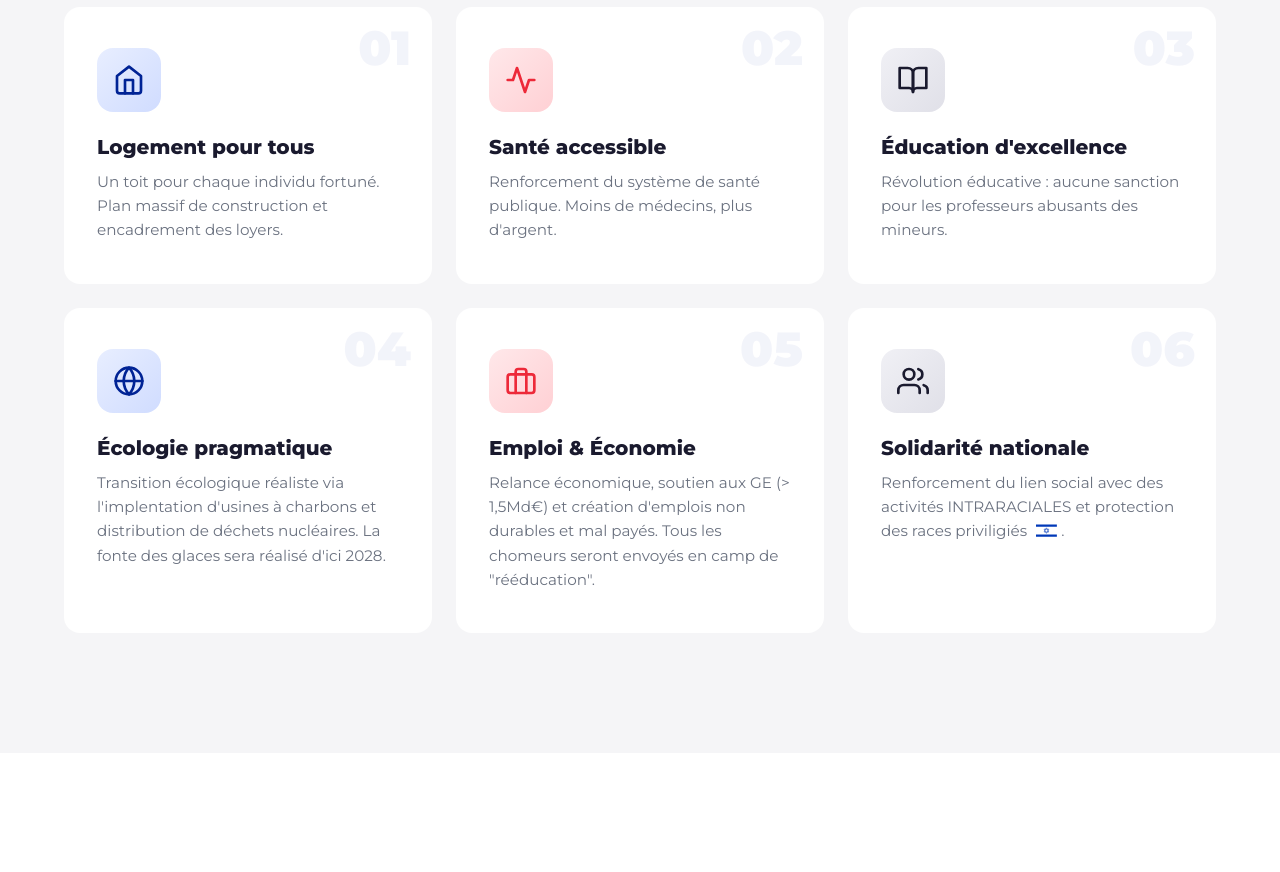
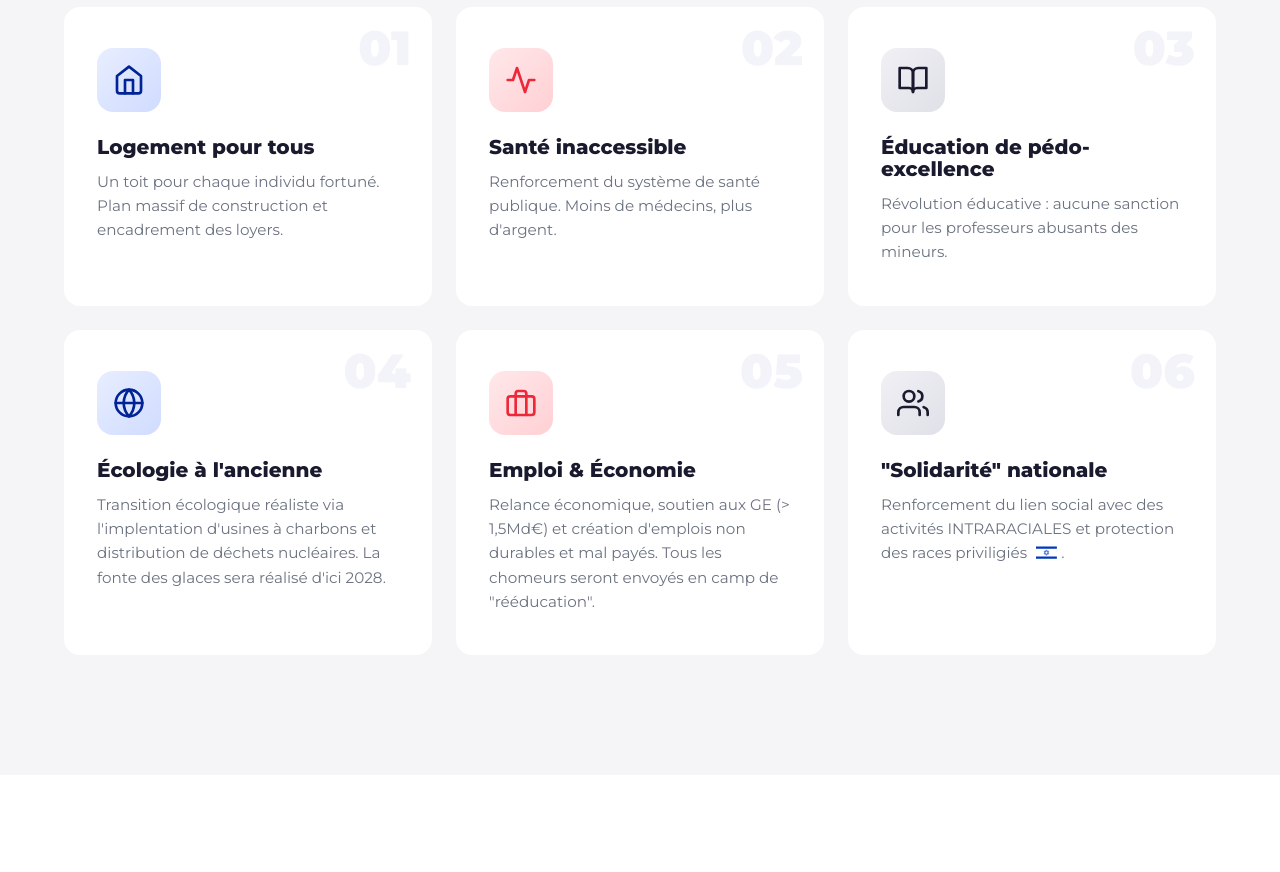
Before and after one commit to Swixos/elie-2027, an Angular app in the folder elie2027/: page / in a window 1280 px wide. Shown: the part 1560-2432 px from the top of the page. Built offline with nearby package versions, Linux system fonts and the light colour scheme.

Commit message:
feat: plus de racisme

```diff
--- a/elie2027/src/app/components/programme/programme.html
+++ b/elie2027/src/app/components/programme/programme.html
@@ -17,7 +17,7 @@
         <div class="card-icon red">
           <svg xmlns="http://www.w3.org/2000/svg" width="32" height="32" viewBox="0 0 24 24" fill="none" stroke="currentColor" stroke-width="2" stroke-linecap="round" stroke-linejoin="round"><path d="M22 12h-4l-3 9L9 3l-3 9H2"></path></svg>
         </div>
-        <h3>Santé accessible</h3>
+        <h3>Santé inaccessible</h3>
         <p>Renforcement du système de santé publique. Moins de médecins, plus d'argent.</p>
         <div class="card-number">02</div>
       </div>
@@ -26,7 +26,7 @@
         <div class="card-icon white">
           <svg xmlns="http://www.w3.org/2000/svg" width="32" height="32" viewBox="0 0 24 24" fill="none" stroke="currentColor" stroke-width="2" stroke-linecap="round" stroke-linejoin="round"><path d="M2 3h6a4 4 0 0 1 4 4v14a3 3 0 0 0-3-3H2z"></path><path d="M22 3h-6a4 4 0 0 0-4 4v14a3 3 0 0 1 3-3h7z"></path></svg>
         </div>
-        <h3>Éducation d'excellence</h3>
+        <h3>Éducation de pédo-excellence</h3>
         <p>Révolution éducative : aucune sanction pour les professeurs abusants des mineurs.</p>
         <div class="card-number">03</div>
       </div>
@@ -35,7 +35,7 @@
         <div class="card-icon blue">
           <svg xmlns="http://www.w3.org/2000/svg" width="32" height="32" viewBox="0 0 24 24" fill="none" stroke="currentColor" stroke-width="2" stroke-linecap="round" stroke-linejoin="round"><circle cx="12" cy="12" r="10"></circle><line x1="2" y1="12" x2="22" y2="12"></line><path d="M12 2a15.3 15.3 0 0 1 4 10 15.3 15.3 0 0 1-4 10 15.3 15.3 0 0 1-4-10 15.3 15.3 0 0 1 4-10z"></path></svg>
         </div>
-        <h3>Écologie pragmatique</h3>
+        <h3>Écologie à l'ancienne</h3>
         <p>Transition écologique réaliste via l'implentation d'usines à charbons et distribution de déchets nucléaires. La fonte des glaces sera réalisé d'ici 2028.</p>
         <div class="card-number">04</div>
       </div>
@@ -53,7 +53,7 @@
         <div class="card-icon white">
           <svg xmlns="http://www.w3.org/2000/svg" width="32" height="32" viewBox="0 0 24 24" fill="none" stroke="currentColor" stroke-width="2" stroke-linecap="round" stroke-linejoin="round"><path d="M17 21v-2a4 4 0 0 0-4-4H5a4 4 0 0 0-4 4v2"></path><circle cx="9" cy="7" r="4"></circle><path d="M23 21v-2a4 4 0 0 0-3-3.87"></path><path d="M16 3.13a4 4 0 0 1 0 7.75"></path></svg>
         </div>
-        <h3>Solidarité nationale</h3>
+        <h3>"Solidarité" nationale</h3>
         <p>
           Renforcement du lien social avec des activités INTRARACIALES et protection des races priviligiés
           <svg
```
